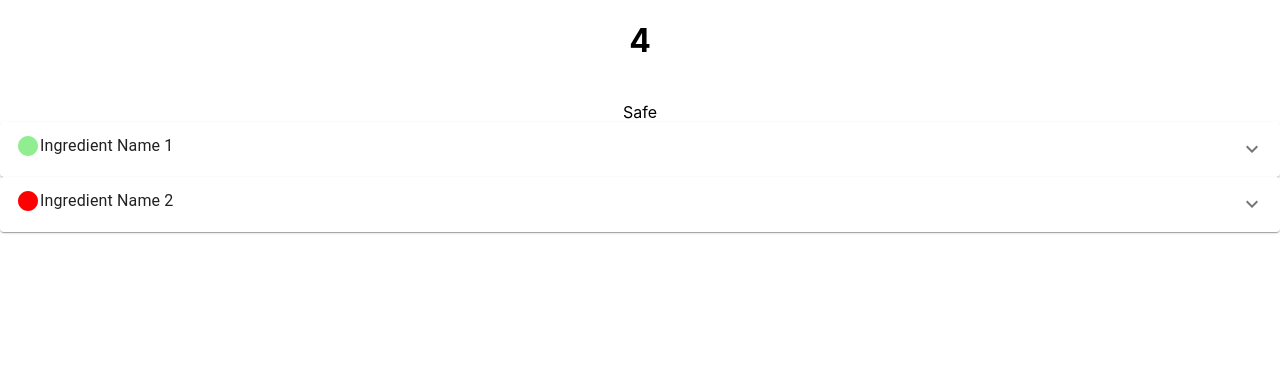
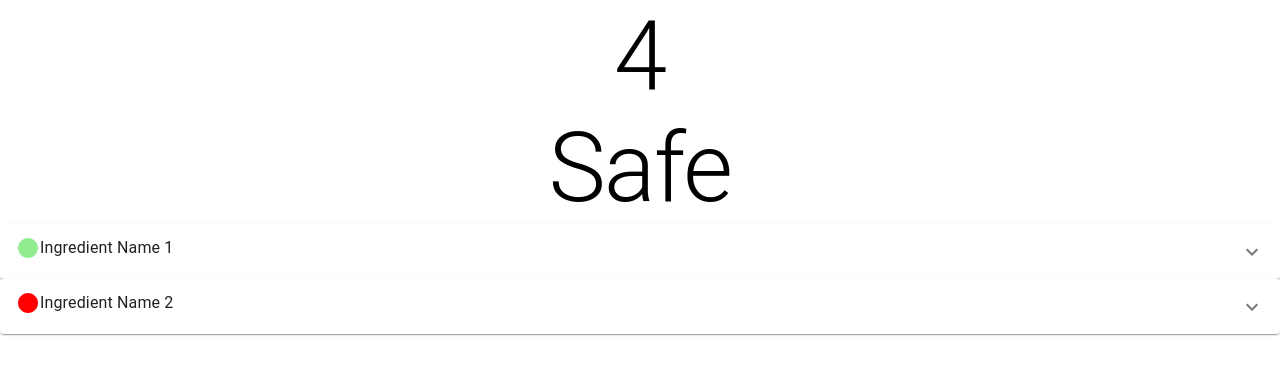
Before and after one commit to NMaass/IngredientInvestigator, a React (Create React App) app in the folder React/ingredient_investigator/: page / in a window 1280 px wide. Both pictures are taken after a click on the button "take picture". Shown: the top 374 px of the page. Built offline with nearby package versions, Linux system fonts and the light colour scheme; no server answers.

Commit message:
Changes hazard level to be typography

```diff
--- a/React/ingredient_investigator/src/components/Results.js
+++ b/React/ingredient_investigator/src/components/Results.js
@@ -1,15 +1,19 @@
 import React from "react";
 import IngredientList from "./IngredientsList";
 import { threatLevel } from "./threatLevel";
+import Typography from "@mui/material/Typography";
 
 const Results = ({ ingredients }) => {
     return (
         <div>
-            <h1 style={{ color: `${threatLevel[ingredients.HazardValue]}` }}>
+            <Typography
+                variant="h1"
+                style={{ color: `${threatLevel[ingredients.HazardValue]}` }}
+            >
                 {ingredients.HazardValue}
-            </h1>
-            <br />
-            {ingredients.HazardText}
+                <br />
+                {ingredients.HazardText}
+            </Typography>
 
             <IngredientList ingredients={ingredients.Ingredients} />
         </div>
```
